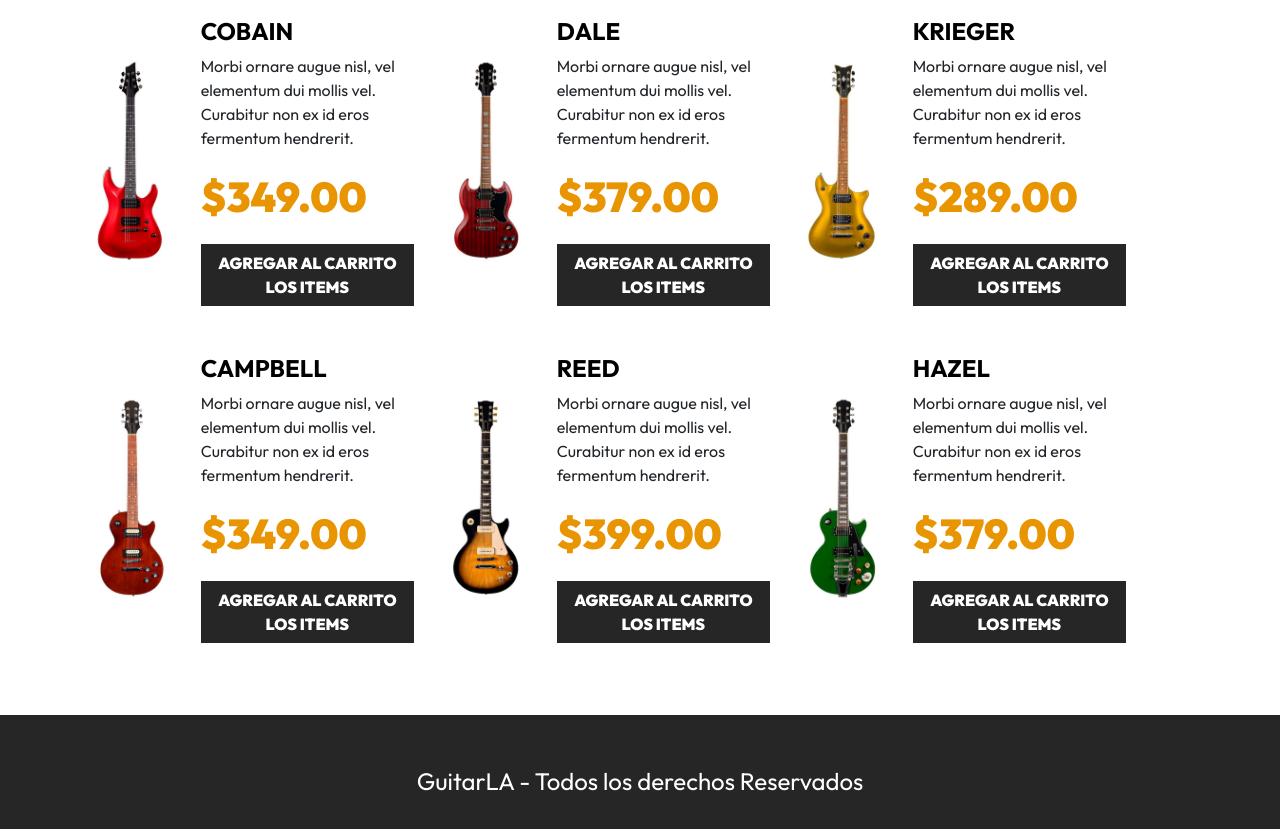
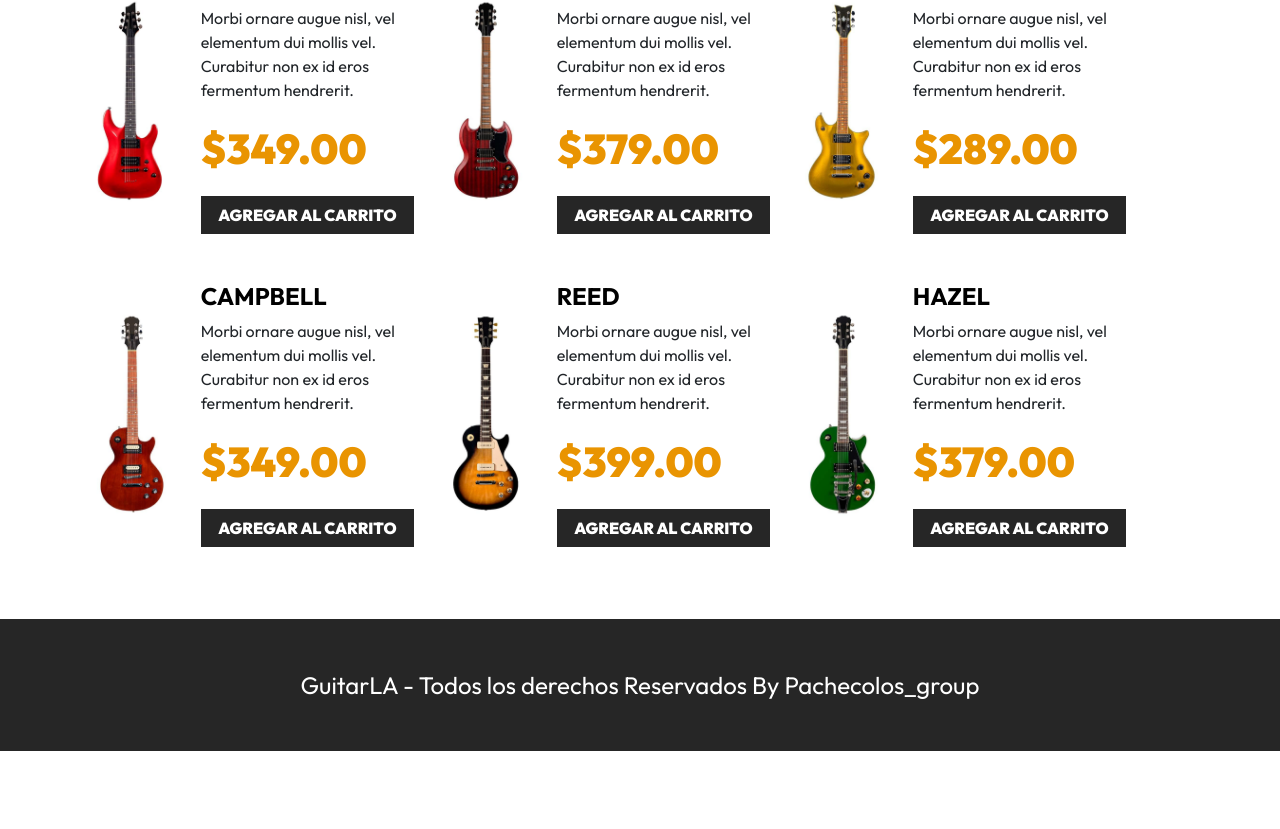
Before and after one commit to PachecolosGroup/rctGuitarHero, a React (Vite) app: page / in a window 1280 px wide. Shown: the part 1023-1852 px from the top of the page. After the commit the page ends 1774 px from the top, so only its background shows below. Built offline with nearby package versions, Linux system fonts and the light colour scheme.

Commit message:
FinalDetails
FinalDetails

```diff
--- a/src/components/Footer.jsx
+++ b/src/components/Footer.jsx
@@ -5,7 +5,7 @@ function Footer() {
     <footer className="bg-dark mt-5 py-5">
       <div className="container-xl">
         <p className="text-white text-center fs-4 mt-4 m-md-0">
-          GuitarLA - Todos los derechos Reservados
+          GuitarLA - Todos los derechos Reservados By Pachecolos_group
         </p>
       </div>
     </footer>
--- a/src/components/Guitar.jsx
+++ b/src/components/Guitar.jsx
@@ -20,7 +20,7 @@ function Guitar({ guitar, addToCart }) {
           className="btn btn-dark w-100"
           onClick={() => addToCart(guitar)}
         >
-          Agregar al Carrito los items
+          Agregar al Carrito
         </button>
       </div>
     </div>
```
Also changed, not shown: 1 other file (tests, documents, lock files or other folders).
